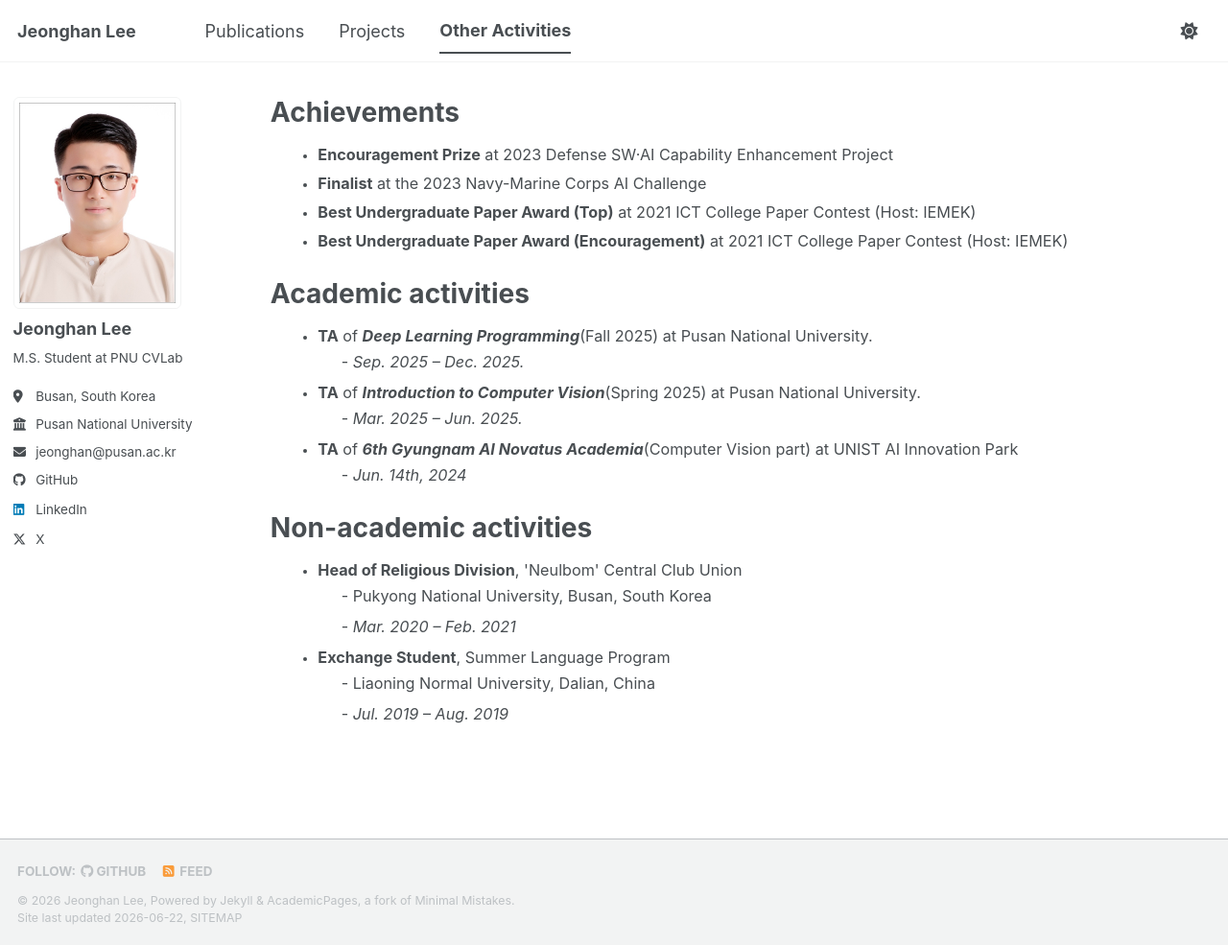
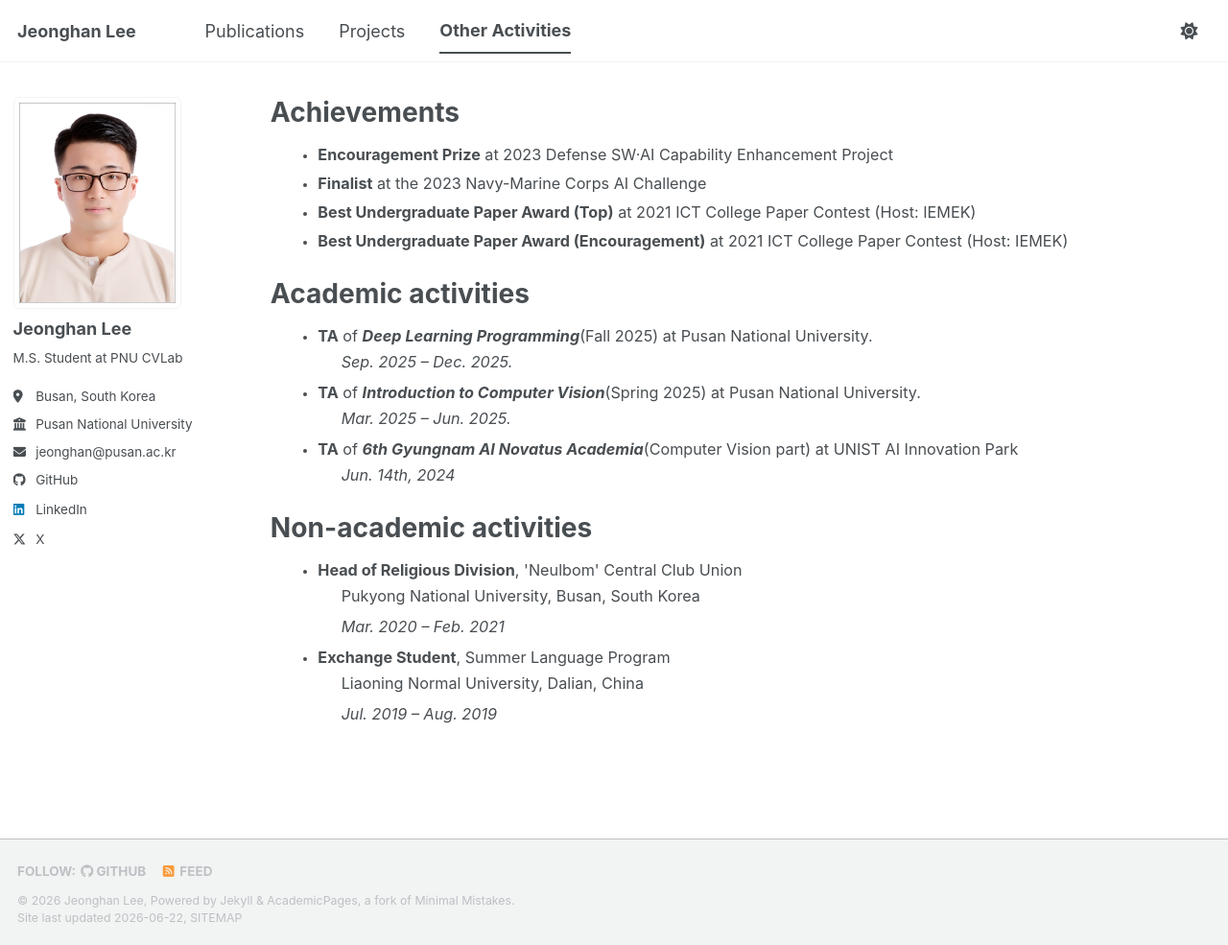
Before and after one commit to jhan-lee/jhan-lee.github.io, a Jekyll site: the page built from _pages/cv.md, in a window 1280 px wide and 985 px high. Shown: the whole window at 96% size. Built offline with Jekyll 4.4.1, drawn with Linux system fonts in a browser that asks for light colours; a script bundle is joined from its source files by our own code; library files that are not in the unit come from our copies.

Commit message:
edit other activities

```diff
--- a/_sass/layout/_archive.scss
+++ b/_sass/layout/_archive.scss
@@ -110,10 +110,6 @@
 
   > li {
     list-style: none;
-
-    &::before {
-      content: "- ";
-    }
   }
 }
 
```
